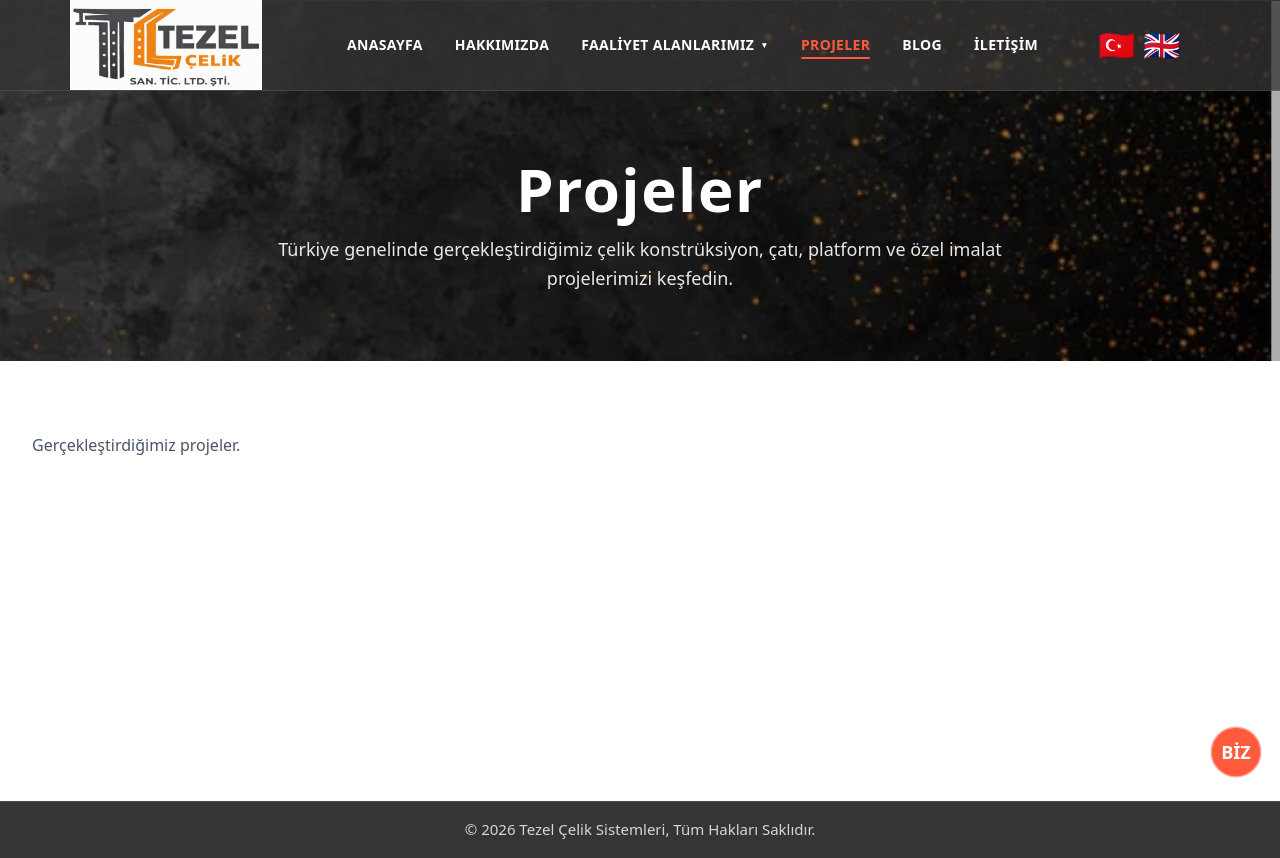
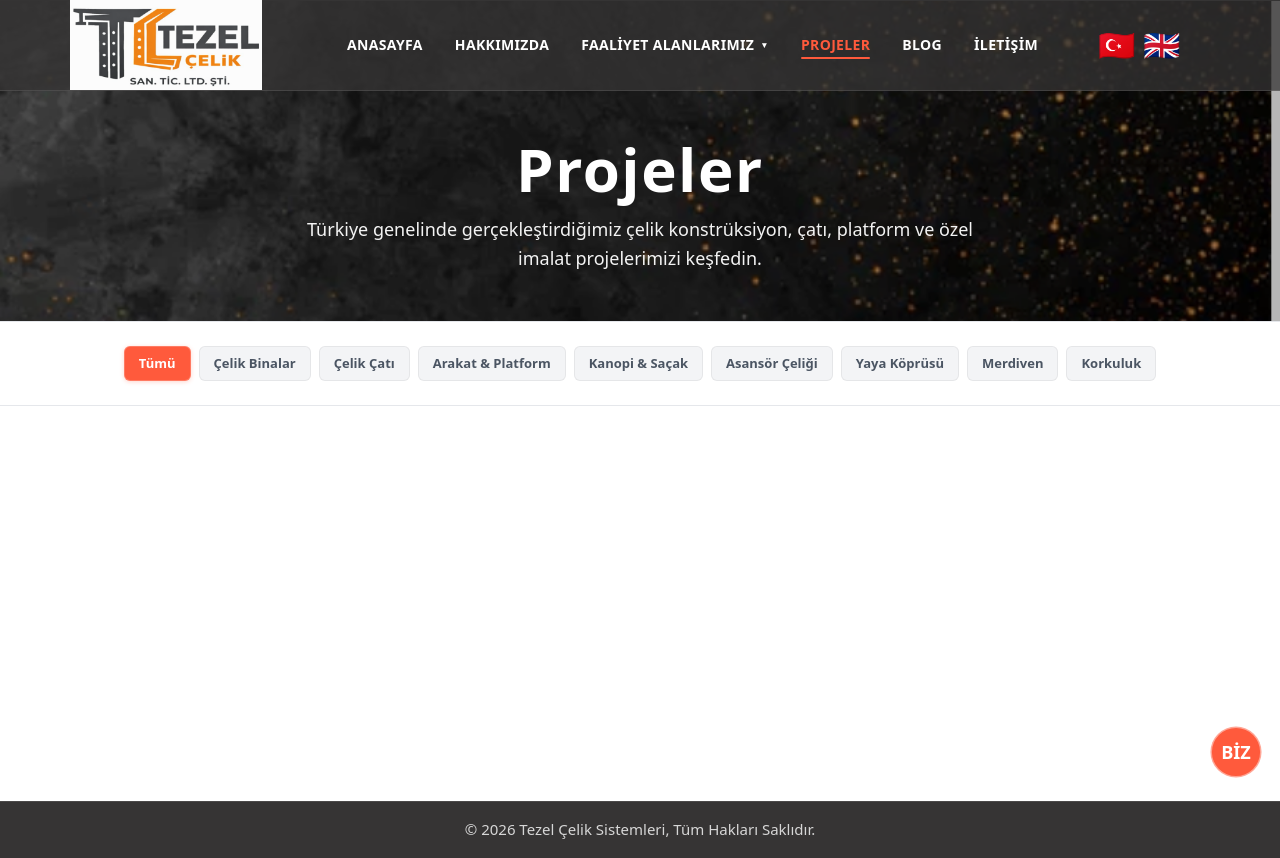
Before and after one commit to muhammetfisek/TezelCelik-WebSite, a Next.js app: page /projects in a window 1280 px wide. Built offline with nearby package versions, Linux system fonts and the light colour scheme.

Commit message:
projelerim sayfası iyileştirildi

```diff
--- /dev/null
+++ b/app/components/ProjectFilterBar/ProjectFilterBar.tsx
@@ -0,0 +1,69 @@
+"use client";
+
+import { useState } from "react";
+
+export type ProjectCategory =
+  | "all"
+  | "steel-buildings"
+  | "wide-span-roofs"
+  | "mezzanine-platforms"
+  | "entrance-canopies"
+  | "elevator-structures"
+  | "pedestrian-bridges"
+  | "steel-stairs"
+  | "railings";
+
+const CATEGORIES: { id: ProjectCategory; label: string }[] = [
+  { id: "all", label: "Tümü" },
+  { id: "steel-buildings", label: "Çelik Binalar" },
+  { id: "wide-span-roofs", label: "Çelik Çatı" },
+  { id: "mezzanine-platforms", label: "Arakat & Platform" },
+  { id: "entrance-canopies", label: "Kanopi & Saçak" },
+  { id: "elevator-structures", label: "Asansör Çeliği" },
+  { id: "pedestrian-bridges", label: "Yaya Köprüsü" },
+  { id: "steel-stairs", label: "Merdiven" },
+  { id: "railings", label: "Korkuluk" },
+];
+
+interface ProjectFilterBarProps {
+  onFilterChange?: (category: ProjectCategory) => void;
+}
+
+export function ProjectFilterBar({ onFilterChange }: ProjectFilterBarProps) {
+  const [activeId, setActiveId] = useState<ProjectCategory>("all");
+
+  const handleClick = (id: ProjectCategory) => {
+    setActiveId(id);
+    onFilterChange?.(id);
+  };
+
+  return (
+    <section className="project-filter-section border-t border-b border-gray-200 bg-white">
+      <div className="container mx-auto px-4 lg:px-8">
+        <div className="flex min-h-[72px] items-center justify-center overflow-x-auto py-5 sm:min-h-[80px] sm:py-6 scrollbar-hide">
+          <div className="flex shrink-0 justify-center gap-1.5 sm:gap-2">
+            {CATEGORIES.map(({ id, label }) => {
+              const isActive = activeId === id;
+              return (
+                <button
+                  key={id}
+                  type="button"
+                  onClick={() => handleClick(id)}
+                  className={`
+                    project-filter-btn
+                    shrink-0 whitespace-nowrap rounded-md px-3 py-1.5 text-xs font-[600]
+                    transition-colors duration-200
+                    sm:px-3.5 sm:py-2 sm:text-[13px]
+                    ${isActive ? "project-filter-btn-active" : "project-filter-btn-inactive"}
+                  `}
+                >
+                  {label}
+                </button>
+              );
+            })}
+          </div>
+        </div>
+      </div>
+    </section>
+  );
+}
--- a/app/projects/page.tsx
+++ b/app/projects/page.tsx
@@ -2,10 +2,13 @@ import type { Metadata } from "next";
 
 import arkaplanNav from "@/images/arkaplan_nav.png";
 
+import { ProjectFilterBar } from "@/app/components/ProjectFilterBar/ProjectFilterBar";
+
 import "@/app/about/about.css";
+import "./projects.css";
 
 const NAVBAR_HEIGHT = 90;
-const HERO_MIN_HEIGHT = 360;
+const HERO_MIN_HEIGHT = 320;
 
 export const metadata: Metadata = {
   title: "Projeler | Tezel Çelik Sistemleri",
@@ -16,7 +19,7 @@ export const metadata: Metadata = {
 export default function ProjectsPage() {
   return (
     <main className="about-page-enter min-h-screen bg-white">
-      {/* Hero */}
+      {/* Hero Bölümü */}
       <section
         className="relative flex flex-col items-center justify-center overflow-hidden bg-cover bg-center px-4 text-center"
         style={{
@@ -29,23 +32,23 @@ export default function ProjectsPage() {
           className="about-hero-bg absolute inset-0 bg-cover bg-center"
           style={{ backgroundImage: `url(${arkaplanNav.src})` }}
         />
-        <div className="about-hero-overlay pointer-events-none absolute inset-0 bg-black/45" />
-
-        <div className="about-hero-content relative z-10 mx-auto flex w-full max-w-5xl flex-col items-center">
-
-          <h1 className="text-5xl font-extrabold tracking-wide text-white sm:text-6xl">
+        <div className="about-hero-overlay pointer-events-none absolute inset-0 bg-black/40" />
+        <div className="about-hero-content relative z-10 flex flex-col items-center justify-center">
+          <h1 className="text-5xl font-bold tracking-wide text-white sm:text-6xl">
             Projeler
           </h1>
-          <p className="mt-4 max-w-3xl text-base leading-relaxed text-white/90 sm:text-lg">
+          <p className="mt-4 max-w-2xl text-base leading-relaxed text-white/95 sm:text-lg">
             Türkiye genelinde gerçekleştirdiğimiz çelik konstrüksiyon, çatı,
             platform ve özel imalat projelerimizi keşfedin.
           </p>
         </div>
       </section>
 
+      <ProjectFilterBar />
+
       <section className="py-14 sm:py-18">
         <div className="container mx-auto px-4 lg:px-8">
-          <p className="text-gray-600">Gerçekleştirdiğimiz projeler.</p>
+
         </div>
       </section>
     </main>
--- /dev/null
+++ b/app/projects/projects.css
@@ -0,0 +1,37 @@
+/* Projeler sayfası - filtre barı */
+
+.project-filter-section {
+  /* Yatay scroll - mobilde scrollbar gizle */
+  -webkit-overflow-scrolling: touch;
+}
+
+.project-filter-section .scrollbar-hide {
+  -ms-overflow-style: none;
+  scrollbar-width: none;
+}
+
+.project-filter-section .scrollbar-hide::-webkit-scrollbar {
+  display: none;
+}
+
+.project-filter-btn {
+  border: 1px solid transparent;
+}
+
+.project-filter-btn-active {
+  background: #ff5a3c;
+  color: white;
+  border-color: rgba(255, 255, 255, 0.2);
+  box-shadow: 0 1px 4px rgba(255, 90, 60, 0.25);
+}
+
+.project-filter-btn-inactive {
+  background: #f3f4f6;
+  color: #4b5563;
+  border-color: rgba(0, 0, 0, 0.06);
+}
+
+.project-filter-btn-inactive:hover {
+  background: rgba(255, 90, 60, 0.12);
+  color: #ff5a3c;
+}
--- a/app/services/elevator-structures/page.tsx
+++ b/app/services/elevator-structures/page.tsx
@@ -67,7 +67,7 @@ export default function ElevatorStructuresPage() {
               {/* 1. Bölüm: Öne Çıkan Tanım Bloğu */}
               <section className="rounded-3xl border border-gray-100/80 bg-white px-6 py-7 shadow-[0_18px_45px_rgba(15,23,42,0.08)] sm:px-8 sm:py-9">
                 <p className="inline-flex items-center rounded-full bg-[#FFF1EC] px-4 py-1 text-[11px] font-semibold uppercase tracking-[0.18em] text-[#FF5A3C]">
-                  Asansör çelikleri hizmeti
+                  Asansör çelikleri ve taşıyıcıları hizmeti
                 </p>
                 <h2 className="mt-4 text-3xl font-extrabold tracking-tight text-gray-900 sm:text-4xl">
                 Asansör Taşıyıcı ve Bölme Çelik Sistemleri
```
